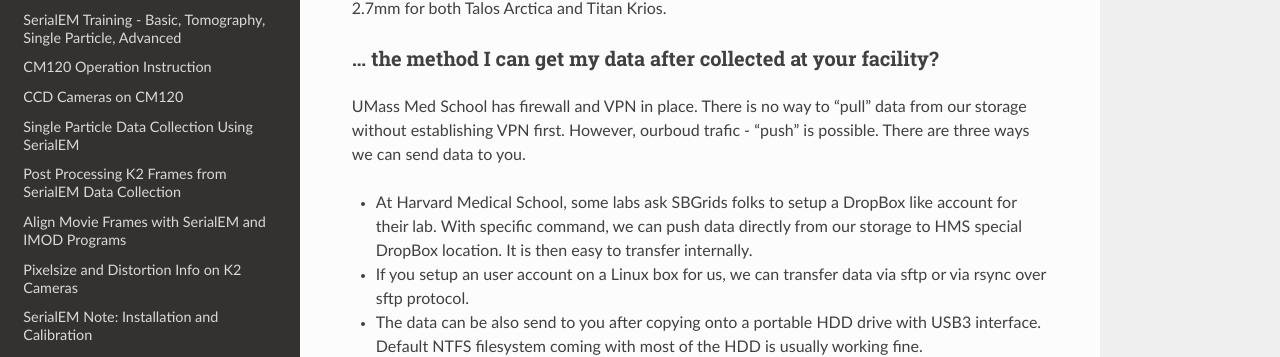
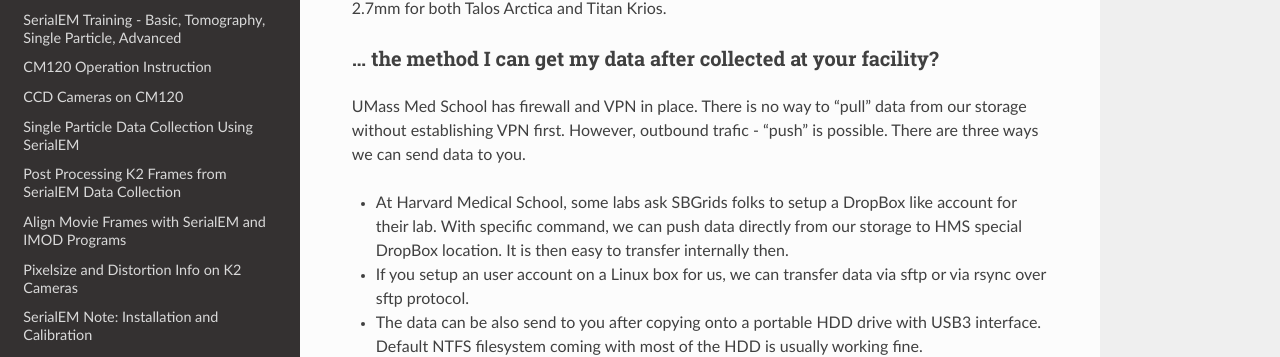
Before and after one commit to xuchen66/sphinx-emdocs, a Sphinx documentation site: the page built from source/cryo-em_faq.rst, in a window 1280 px wide and 900 px high, scrolled down 2746 px. Shown: the part 352-709 px from the top of the window. Built offline with Sphinx 7.4.7 and the Read the Docs theme 2.0.0, drawn with Linux system fonts in a browser that asks for light colours; pages that are not in the unit, such as notebooks, are missing from menus.

Commit message:
Update cryo-em_faq.rst

```diff
--- a/source/cryo-em_faq.rst
+++ b/source/cryo-em_faq.rst
@@ -149,9 +149,9 @@ What is ...
 ... the method I can get my data after collected at your facility?
 ~~~~~~~~~~~~~~~~~~~~~~~~~~~~~~~~~~~~~~~~~~~~~~~~~~~~~~~~~~~~~~~~~~
 
-UMass Med School has firewall and VPN in place. There is no way to "pull" data from our storage without establishing VPN first. However, ourboud trafic - "push" is possible. There are three ways we can send data to you.
+UMass Med School has firewall and VPN in place. There is no way to "pull" data from our storage without establishing VPN first. However, outbound trafic - "push" is possible. There are three ways we can send data to you.
 
-- At Harvard Medical School, some labs ask SBGrids folks to setup a DropBox like account for their lab. With specific command, we can push data directly from our storage to HMS special DropBox location. It is then easy to transfer internally.
+- At Harvard Medical School, some labs ask SBGrids folks to setup a DropBox like account for their lab. With specific command, we can push data directly from our storage to HMS special DropBox location. It is then easy to transfer internally then.
 
 - If you setup an user account on a Linux box for us, we can transfer data via sftp or via rsync over sftp protocol.
 
```
